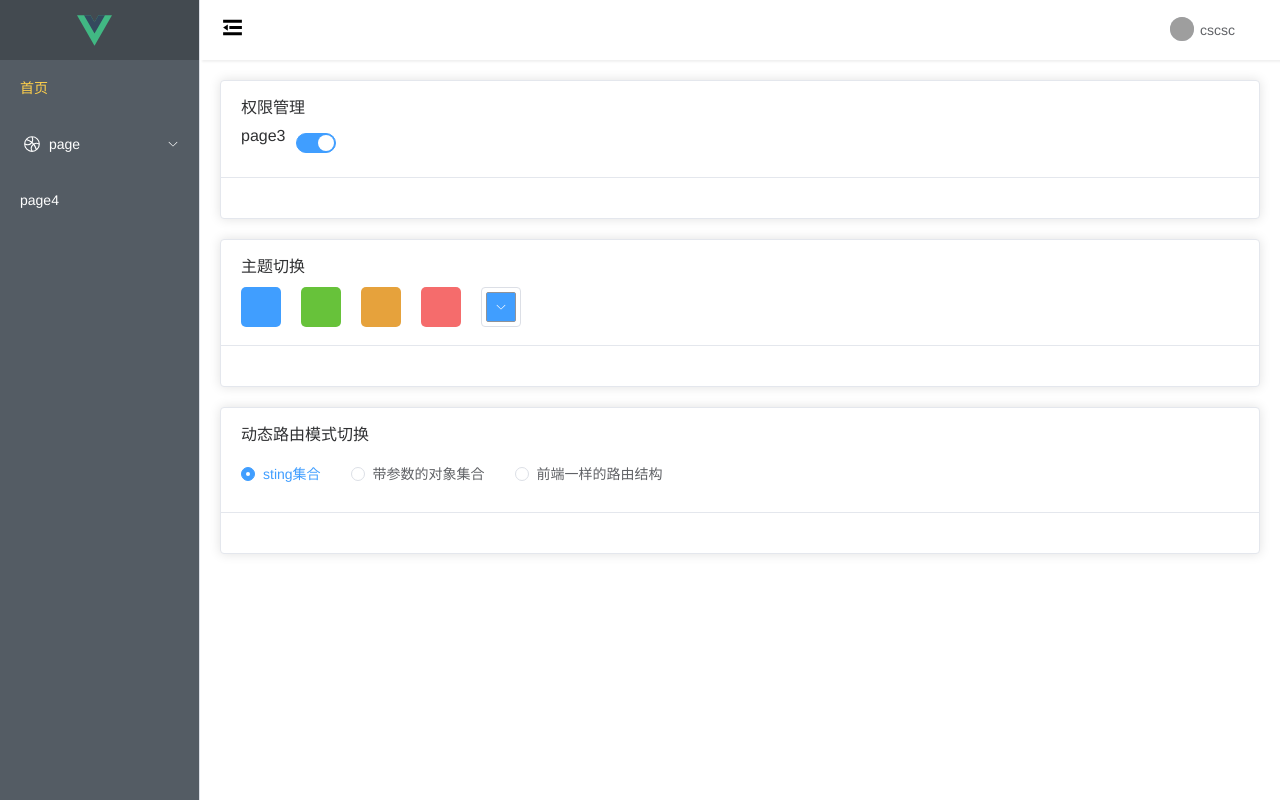
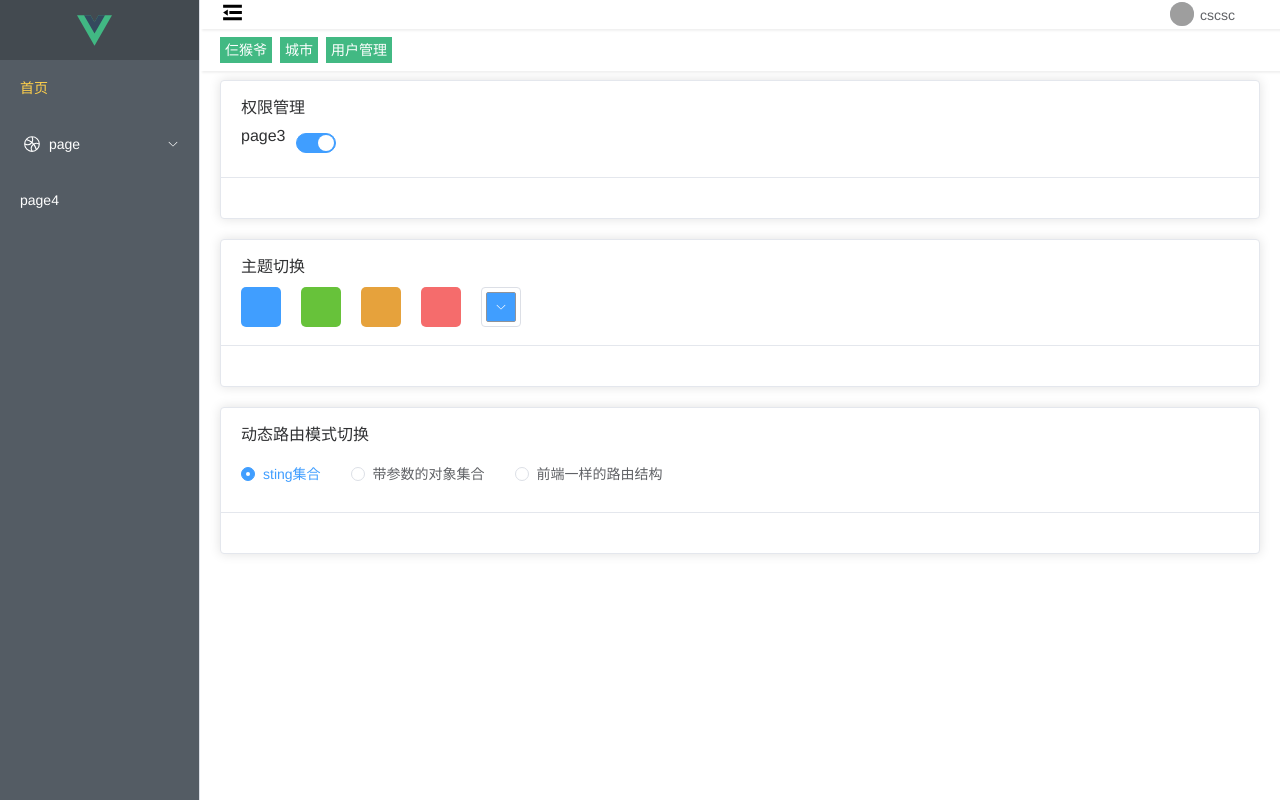
Before and after one commit to AntzyMo/vue3-element-template, a Vue app: page /login in a window 1280 px wide. Both pictures are taken after a click on the button "登录". Built offline with nearby package versions, Linux system fonts and the light colour scheme; grey boxes are pictures that could not be loaded.

Commit message:
标签栏

```diff
--- a/src/layout/components/header/index.vue
+++ b/src/layout/components/header/index.vue
@@ -20,6 +20,7 @@
 
 <template>
   <div class="header">
+    <div class="box">
       <!-- 左边 -->
       <div class="fl-box">
         <Expand v-if="collapsed" class="trigger" @click="handleSideBarFn" />
@@ -48,20 +49,32 @@
         </el-dropdown>
       </div>
     </div>
+
+    <div class="tags-box">
+      <div class="tag">
+        <span>仨猴爷</span>
+      </div>
+      <div class="tag">城市</div>
+      <div class="tag">用户管理</div>
+    </div>
+  </div>
 </template>
 
 <style lang="scss" scoped>
   .header {
     position: sticky;
     top: 0;
-    padding-left: 20px;
-    padding-right: 40px;
     height: 100%;
+    background: #fff;
+
+    .box {
       display: flex;
       align-items: center;
       justify-content: space-between;
-    background: #fff;
+      padding-left: 20px;
+      padding-right: 40px;
       box-shadow: 2px 2px 2px #f1f1f1;
+      margin-bottom: 5px;
       .trigger {
         font-size: 12px;
         width: 25px;
@@ -99,4 +112,24 @@
         }
       }
     }
+
+    .tags-box {
+      // border-top: 1px solid #000;
+      display: flex;
+      align-items: center;
+
+      background: #fff;
+      box-shadow: 2px 2px 2px #f1f1f1;
+      padding: 3px 40px 8px 20px;
+
+      .tag {
+        background-color: #42b983;
+        color: #fff;
+        margin-right: 8px;
+        padding: 5px;
+        font-size: 14px;
+        text-align: center;
+      }
+    }
+  }
 </style>
--- a/src/router/index.js
+++ b/src/router/index.js
@@ -24,15 +24,15 @@ const asyncRouter = [
         path: 'page1',
         name: 'page1',
         component: () => import('@/views/page/page1.vue'),
-        meta: { title: 'page1', role: 'page1' },
+        meta: { title: 'page1', role: 'page1' }
       },
       {
         path: 'page2',
         name: 'page2',
         component: () => import('@/views/page/page2.vue'),
-        meta: { title: 'page2', role: 'page2' },
-      },
-    ],
+        meta: { title: 'page2', role: 'page2' }
+      }
+    ]
   },
 
   {
@@ -45,23 +45,23 @@ const asyncRouter = [
         path: 'page3',
         name: 'page3',
         component: () => import('@/views/page1/page1.vue'),
-        meta: { title: 'page3', role: 'page3' },
+        meta: { title: 'page3', role: 'page3' }
       },
       {
         path: 'page4',
         name: 'page4',
         component: () => import('@/views/page1/page2.vue'),
-        meta: { title: 'page4', role: 'page4' },
-      },
-    ],
-  },
+        meta: { title: 'page4', role: 'page4' }
+      }
+    ]
+  }
 ]
 
 const routes = [
   {
     path: '/login',
     meta: { hidden: true },
-    component: () => import('@/views/login/index.vue'),
+    component: () => import('@/views/login/index.vue')
   },
 
   {
@@ -73,23 +73,23 @@ const routes = [
         path: 'index',
         name: 'index',
         component: () => import('@/views/home/index.vue'),
-        meta: { title: '首页' },
-      },
-    ],
+        meta: { title: '首页' }
+      }
+    ]
   },
 
   {
     path: '/404',
     component: () => import('@/views/errorPage/404.vue'),
-    meta: { hidden: true },
+    meta: { hidden: true }
   },
 
-  ...asyncRouter,
+  ...asyncRouter
 ]
 
 const router = createRouter({
   history: createWebHistory(import.meta.env.BASE_URL),
-  routes,
+  routes
 })
 
 export default router
```
Also changed, not shown: src/layout/index.vue (indentation only). Lines whose indentation alone changed are shown as unchanged.
